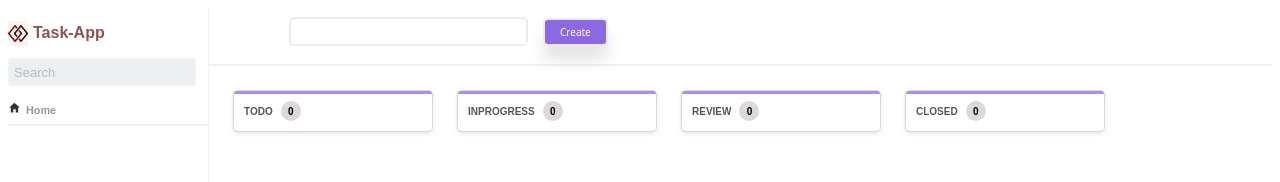
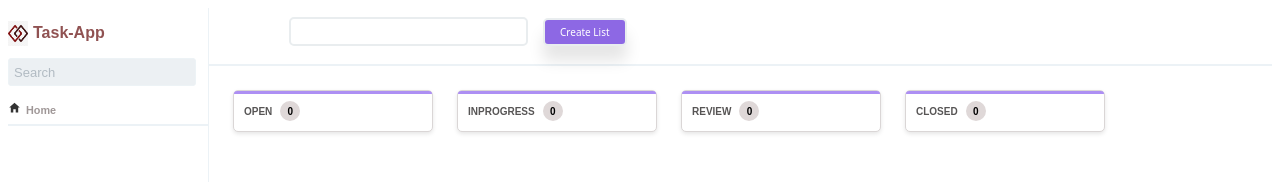
Before and after one commit to AbhirupChakraborty/Task-App, a React (Create React App) app: page /list in a window 1280 px wide. Shown: the top 182 px of the page. Built offline with nearby package versions, Linux system fonts and the light colour scheme.

Commit message:
Status chnaged

```diff
--- a/src/components/CreateTask.jsx
+++ b/src/components/CreateTask.jsx
@@ -7,7 +7,7 @@ const CreateTask = ({ tasks = [], setTasks }) => {
   const [task, setTask] = useState({
     id: "",
     name: "",
-    status: "todo",
+    status: "open",
   });
 
   const handleSubmit = (e) => {
@@ -26,7 +26,7 @@ const CreateTask = ({ tasks = [], setTasks }) => {
     setTask({
       id: "",
       name: "",
-      status: "todo",
+      status: "open",
     });
   };
 
@@ -39,7 +39,7 @@ const CreateTask = ({ tasks = [], setTasks }) => {
         }
       />
       <button className="createButton" type="submit">
-        Create
+        Create List
       </button>
     </form>
   );
--- a/src/components/ListTask.jsx
+++ b/src/components/ListTask.jsx
@@ -5,26 +5,26 @@ import { FaTrash } from "react-icons/fa";
 import { useDrag, useDrop } from "react-dnd";
 
 const ListTask = ({ tasks = [], setTasks }) => {
-  const [todos, setTodos] = useState([]);
+  const [open, setOpen] = useState([]);
   const [inProgress, setInProgress] = useState([]);
   const [review, setReview] = useState([]);
   const [closed, setClosed] = useState([]);
 
   useEffect(() => {
     if (tasks && Array.isArray(tasks)) {
-      const fTodos = tasks.filter((task) => task.status === "todo");
+      const fOpen = tasks.filter((task) => task.status === "open");
       const fInProgress = tasks.filter((task) => task.status === "inprogress");
       const fReview = tasks.filter((task) => task.status === "review");
       const fClosed = tasks.filter((task) => task.status === "closed");
 
-      setTodos(fTodos);
+      setOpen(fOpen);
       setInProgress(fInProgress);
       setReview(fReview);
       setClosed(fClosed);
     }
   }, [tasks]);
 
-  const statuses = ["todo", "inprogress", "review", "closed"];
+  const statuses = ["open", "inprogress", "review", "closed"];
 
   return (
     <div className="table">
@@ -34,7 +34,7 @@ const ListTask = ({ tasks = [], setTasks }) => {
           status={status}
           tasks={tasks}
           setTasks={setTasks}
-          todos={todos}
+          open={open}
           inProgress={inProgress}
           review={review}
           closed={closed}
@@ -50,7 +50,7 @@ const Section = ({
   status,
   tasks,
   setTasks,
-  todos,
+  open,
   inProgress,
   review,
   closed,
@@ -63,8 +63,8 @@ const Section = ({
     }),
   }));
 
-  let text = "todo";
-  let tasksToMap = todos;
+  let text = "open";
+  let tasksToMap = open;
 
   if (status === "inprogress") {
     text = "inprogress";
--- a/src/components/Login.js
+++ b/src/components/Login.js
@@ -1,13 +1,15 @@
 import { useState } from "react";
-import { Link } from "react-router-dom";
+import { useNavigate } from "react-router-dom";
 import "./login.css";
 
 function Login() {
   const [email, setEmail] = useState("");
   const [password, setPassword] = useState("");
+  const navigate = useNavigate();
 
   const handleLogin = () => {
     if (email && password) {
+      navigate("/list");
     } else {
       alert("Both fields are mandatory");
     }
@@ -41,11 +43,9 @@ function Login() {
           />
         </div>
         <div>
-          <Link to="/list">
-            <button className="loginButton" onClick={handleLogin}>
-              Log In
-            </button>
-          </Link>
+          <button className="loginButton" onClick={handleLogin}>
+            Log In
+          </button>
         </div>
         <a href="#" id="sso">
           {" "}
```
Also changed, not shown: src/App.css (deleted, +0 -38 lines), src/App.js (+5 -7 lines).
